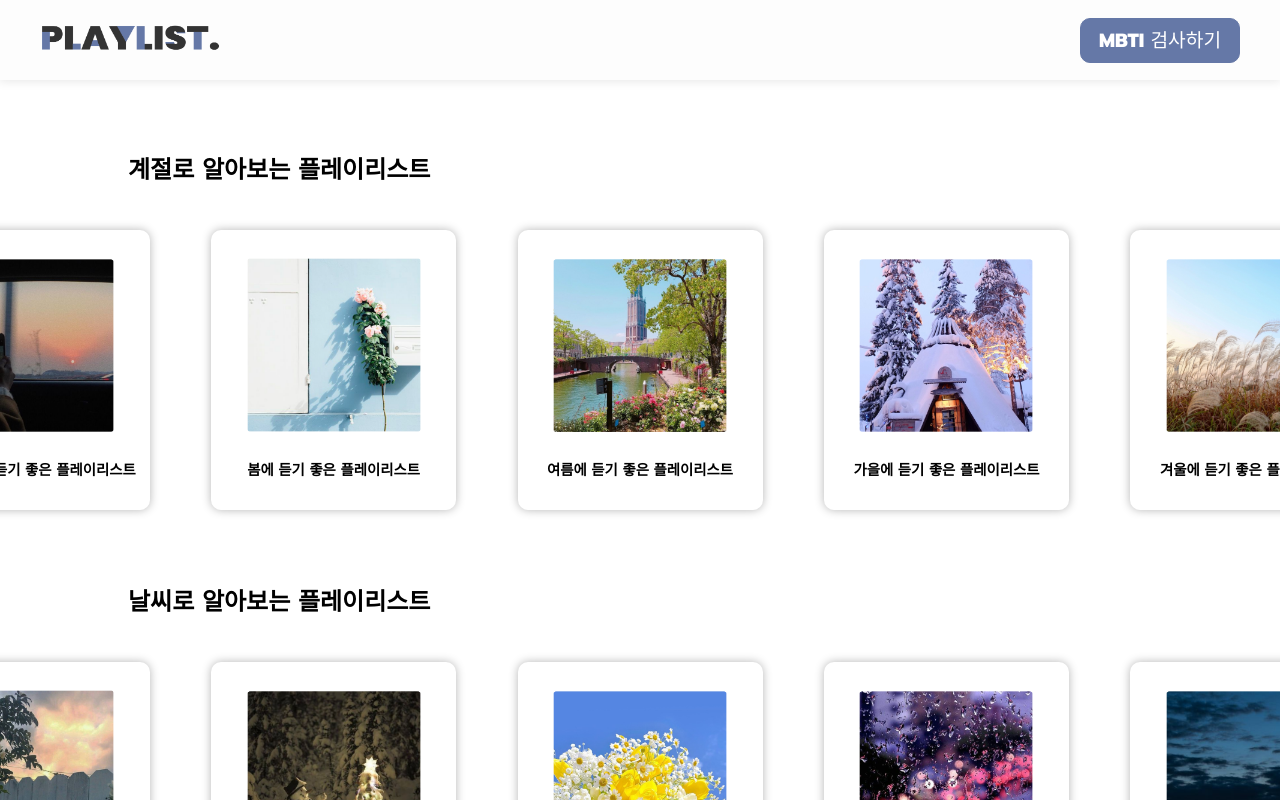
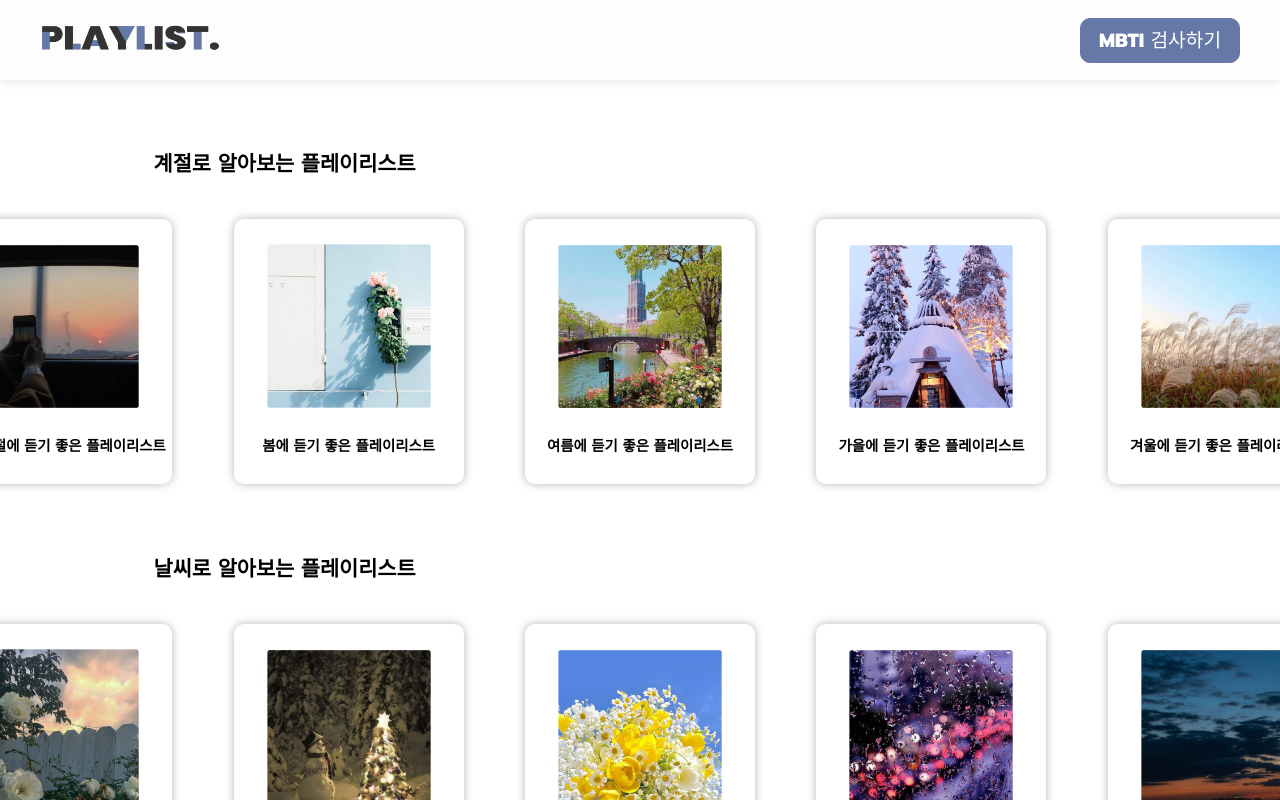
Before and after one commit to MGCWingcombo/Playlist_Client, a React (Create React App) app: page / in a window 1280 px wide. Shown: the top 800 px of the page. Built offline with nearby package versions, Linux system fonts and the light colour scheme.

Commit message:
카드 크기 및 subtitle 크기 수정

```diff
--- a/src/Pages/Main/M_Card/Style.js
+++ b/src/Pages/Main/M_Card/Style.js
@@ -1,9 +1,9 @@
 import styled from "styled-components";
 import device from "../../../styleds/constant";
 export const Card = styled.div`
-  min-width: 245px;
+  min-width: 230px;
 
-  min-height: 280px;
+  min-height: 265px;
   border-radius: 10px;
   box-shadow: 0px 0px 10px #b6b6b6;
   margin: 18px 2.4vw;
@@ -41,8 +41,8 @@ export const Card = styled.div`
 export const Img = styled.div`
   margin-top: 10px;
   img {
-    width: 180px;
-    height: 180px;
+    width: 170px;
+    height: 170px;
   }
 
   @media ${device.mobile} {
--- a/src/Pages/Main/Style.js
+++ b/src/Pages/Main/Style.js
@@ -54,10 +54,10 @@ export const Contents = styled.div`
 
   .subtitle {
     font-family: "Prompt";
-    font-size: 1.5rem;
+    font-size: 1.3rem;
     font-weight: 700;
     padding-top: 30px;
-    padding-left: 10vw;
+    padding-left: 12vw;
   }
   @media ${device.mobile} {
     padding: 0 5px;
```
